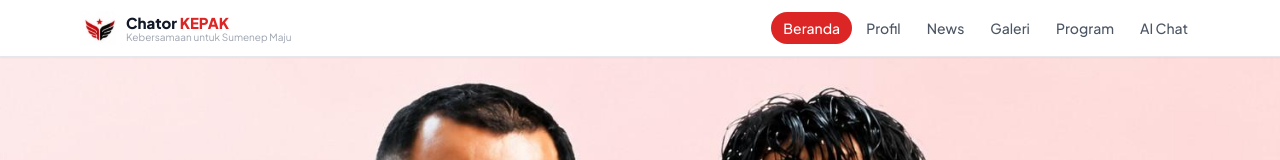
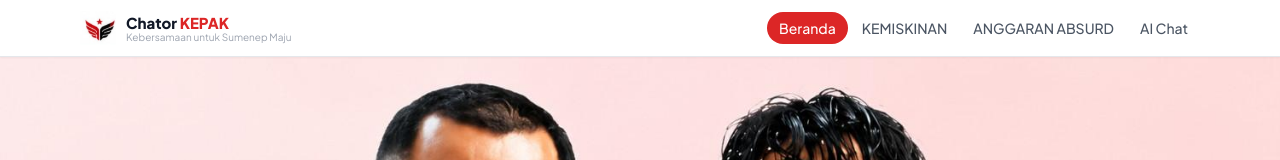
Before and after one commit to hamrasidi7-rgb/ChatorKEPAK, a Next.js app: page / in a window 1280 px wide. Shown: the top 160 px of the page. Built offline with nearby package versions, Linux system fonts and the light colour scheme.

Commit message:
feat: sesuaikan header nav dengan bottom nav, hapus News & Galeri

```diff
--- a/src/components/layout/Header.tsx
+++ b/src/components/layout/Header.tsx
@@ -7,10 +7,8 @@ import { usePathname } from "next/navigation";
 
 const navLinks = [
   { href: "/", label: "Beranda" },
-  { href: "/profil", label: "Profil" },
-  { href: "/news", label: "News" },
-  { href: "/galeri", label: "Galeri" },
-  { href: "/program", label: "Program" },
+  { href: "/profil", label: "KEMISKINAN" },
+  { href: "/program", label: "ANGGARAN ABSURD" },
   { href: "/ai-chat", label: "AI Chat" },
 ];
 
```
